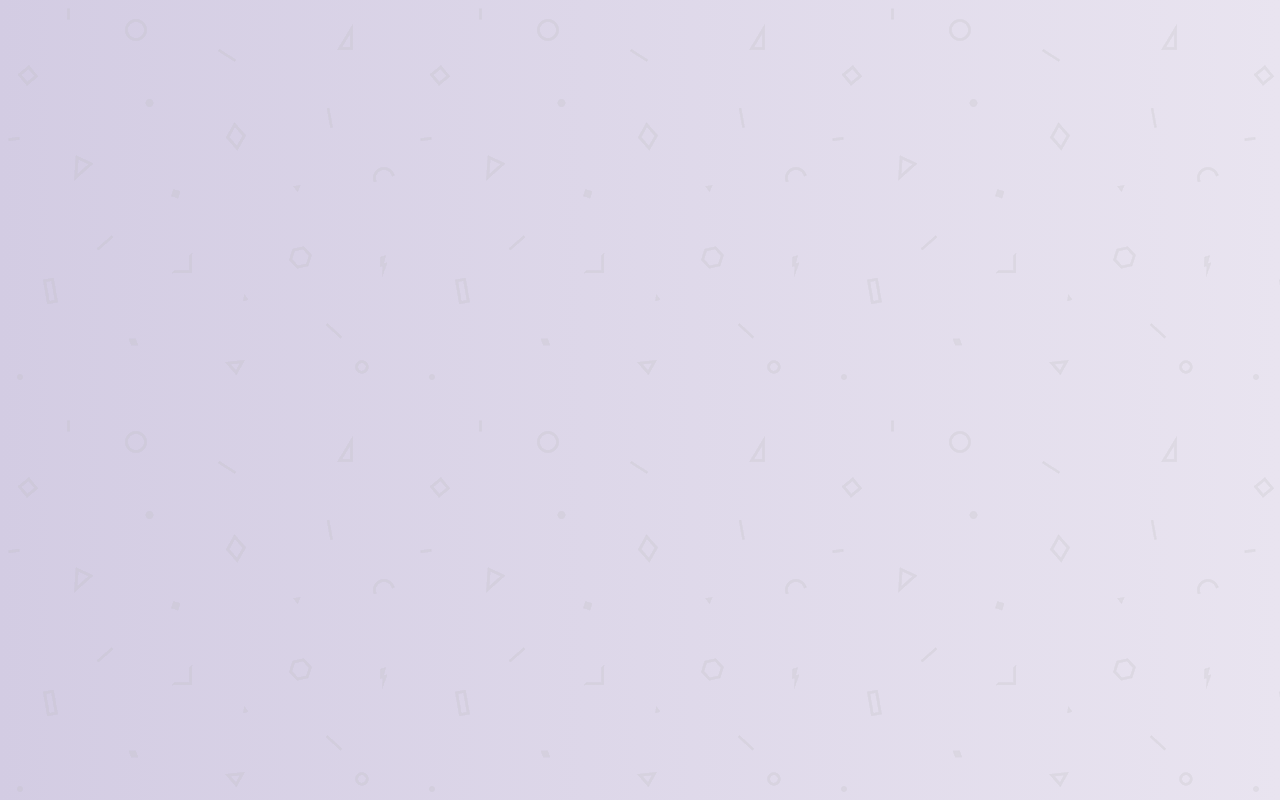
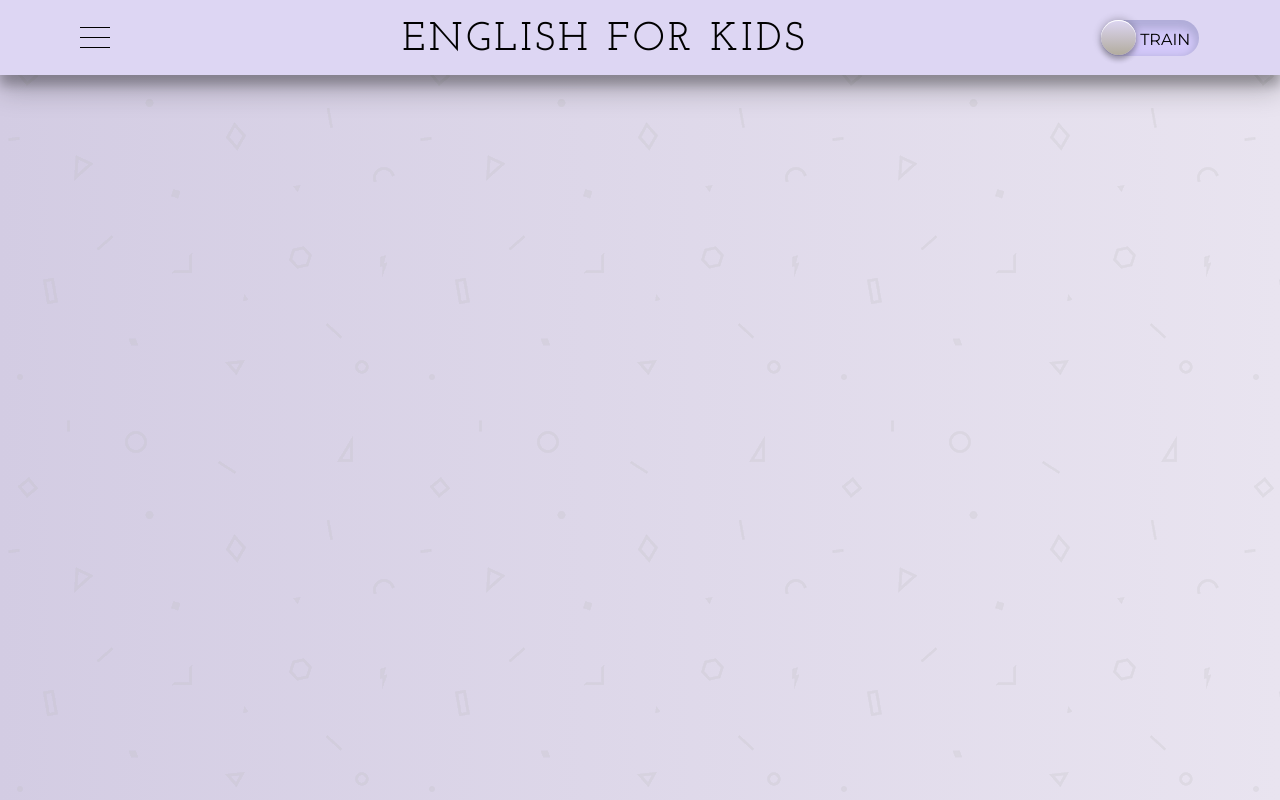
Before and after one commit to nick-konstantinov/English-for-kids, a website built with webpack: page src/index.html in a window 1280 px wide. Built offline with nearby package versions, Linux system fonts and the light colour scheme.

Commit message:
feat: add switch

```diff
--- a/src/index.html
+++ b/src/index.html
@@ -7,5 +7,26 @@
     <title>English for Kids</title>
 </head>
 <body>
+    <header class="header">
+        <div class="container">
+            <div class="header__inner">
+                <div class="header__nav">
+                    <button type="button" id="burger-btn" class="burger-btn">
+                        <span class="burger-btn__item">Menu</span>
+                    </button>
+                </div>
+                <a href="#" class="header__logo">
+                    <h1>English for Kids</h1>
+                </a>
+                <div class="header__switch">
+                    <button type="button" class="switch-btn">
+                        <input type="checkbox">
+                        <span class="switch-btn__toggle"><i>Toggle</i></span>
+                        <span class="switch-btn__name-mode">Train</span>
+                    </button>
+                </div>
+            </div>
+        </div>
+    </header>
 </body>
 </html>
--- a/src/style.css
+++ b/src/style.css
@@ -30,7 +30,177 @@ p {
 }
 
 .container {
-    max-width: 128rem;
+    max-width: 120rem;
     margin: 0 auto;
     padding: 0 4rem;
 }
+
+/* Header */
+
+.header {
+    width: 100%;
+    padding: 1.5rem 0;
+    background: #ddd6f3;
+    box-shadow: 0 14px 28px rgba(0,0,0,0.25), 0 10px 10px rgba(0,0,0,0.22);
+}
+
+.header__inner {
+    width: 100%;
+    display: flex;
+    justify-content: space-between;
+    align-items: center;
+}
+
+.header__logo {
+    text-decoration: none;
+    color: #000;
+}
+
+.header__logo h1 {
+    text-align: center;
+    position: relative;
+    margin-top: 0.5rem;
+    font-size: 4rem;
+    text-transform: uppercase;
+    letter-spacing: 0.09em;
+    line-height: 100%;
+    font-weight: 500;
+}
+
+.header__switch {
+    display: flex;
+    justify-content: right;
+    background: none;
+}
+
+/* Burger */
+
+.burger-btn {
+    display: block;
+    font-size: 0;
+    width: 3rem;
+    padding: 1.5rem 0;
+    height: 100%;
+    color: transparent;
+    background: none;
+    cursor: pointer;
+    border: 0;
+}
+
+.burger-btn__item {
+    position: relative;
+    display: block;
+    width: 100%;
+    height: 0.15rem;
+    background-color: #000;
+
+    transition: all 0.2s;
+}
+
+.burger-btn__item::before, .burger-btn__item::after {
+    content: "";
+    width: 100%;
+    height: 0.15rem;
+    background-color: #000;
+    position: absolute;
+    left: 0;
+    z-index: 1;
+}
+
+.burger-btn__item::before {
+    top: -1rem;
+}
+
+.burger-btn__item::after {
+    top: 1rem;
+}
+
+.burger-btn:hover .burger-btn__item {
+    transform: rotate(-10deg);
+}
+
+/* Switch */
+
+.switch-btn {
+    display: block;
+    position: relative;
+    width: 10rem;
+    height: 3.8rem;
+    color: transparent;
+    background: none;
+    cursor: pointer;
+    border: 1px solid #ddd6f3;
+}
+
+.switch-btn input {
+    position: absolute;
+    top: 0;
+    left: 0;
+    z-index: 100;
+    width: 100%;
+    height: 100%;
+    opacity: 0;
+    cursor: pointer;
+}
+
+.switch-btn__toggle {
+    display: block;
+    width: 100%;
+    height: 100%;
+    position: relative;
+    background: #d4c9fa;
+    border-radius: 4rem;
+    box-shadow: 0px 5px 8px 4px rgba(34, 60, 80, 0.2) inset;
+
+    transition: all 0.2s;
+}
+
+.switch-btn__toggle i {
+    display: block;
+    height: 98%;
+    width: 36%;
+    position: absolute;
+    left: 0;
+    top: 0;
+    z-index: 2;
+    font-size: 0;
+    border-radius: 50%;
+    background: #ddd6f3;
+    background: linear-gradient(#ddd6f3, #b2ac9e);
+    box-shadow:
+        inset 0 1px 0 #fff,
+        0 0 8px rgba(0,0,0,0.3),
+        0 5px 5px rgba(0,0,0,0.2);
+
+    transition: left 0.2s;
+}
+
+.switch-btn__name-mode::before {
+    content: "Train";
+    position: absolute;
+    top: 50%;
+    left: 40%;
+    margin-top: 1px;
+    transform: translateY(-50%);
+    color: #000;
+    font-weight: 400;
+    font-style: normal;
+    font-family: "Montserrat", sans-serif;
+    font-size: 1.6rem;
+    text-transform: uppercase;
+
+    transition: none;
+}
+
+.switch-btn input:checked ~ .switch-btn__toggle {
+    background: #9abb82;
+}
+
+.switch-btn input:checked ~ span i {
+    left: 65%;
+}
+
+.switch-btn input:checked ~ .switch-btn__name-mode::before {
+    content: "Play";
+    left: 15%;
+}
```
